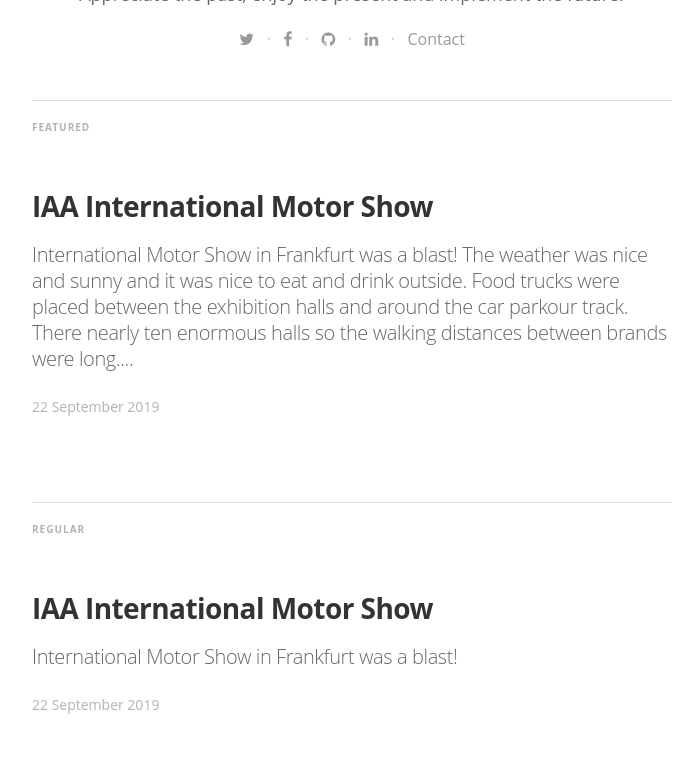
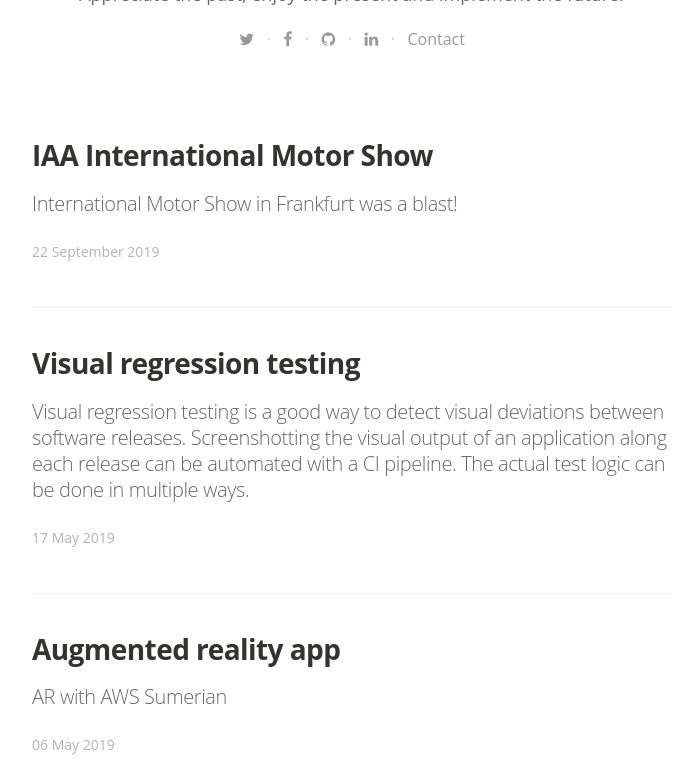
Before and after one commit to jounile/blog, a Jekyll site: the page built from index.html, in a window 1280 px wide and 900 px high, scrolled down 471 px, cut to the strip 140-900 px from the top of the window. Shown: the whole strip, without its empty margins (288-986 px from the left). Built offline with Jekyll 4.4.1, drawn with Linux system fonts in a browser that asks for light colours; nearby versions of some CDN libraries; some web fonts are replaced; the list of posts is cut into pages by our own code; some of the changed lines change nothing that is shown.

Commit message:
Improving IAA post

```diff
--- a/_posts/2019-09-22-iaa-frankfurt.markdown
+++ b/_posts/2019-09-22-iaa-frankfurt.markdown
@@ -3,7 +3,7 @@
 title:  "IAA International Motor Show"
 date:   2019-09-22 13:00:00
 categories: iaa auto
-tags: featured
+tags: iaa
 published: true
 ---
 
@@ -11,23 +11,22 @@
 
 <img src="https://s3.eu-central-1.amazonaws.com/jounileino.com-images/2019-09-22-iaa-frankfurt/outside.jpg" width="" height="">
 
-The weather was nice and sunny and it was nice to eat and drink outside. Food trucks were placed between the exhibition halls and around the car parkour track. There nearly ten enormous halls so the walking distances between brands were long.
+I visited the IAA on the second last day of the exhibition. The weather was nice and sunny. Perfect for eating outside. They had food trucks placed between the exhibition halls. In the center was a dangerous looking parkour track for cars where one could take a ride with a professional driver who would put the vehicles through tilted lanes and steap climbs.
+The area consisted of nearly ten enormous halls so the walking distances between brands were long.
 
 BMW augmented reality show was truly memorable. A large screen was placed next to a vehicle that was augmented right before the eyes of the audience.
 
-Porsche Taycan was highlighted in multiple places. Porsche had also a theatre like multimedia show on a big screen.
+Porsche Taycan electric car was highlighted in multiple places. Porsche had also a theatre like multimedia show on a big screen and a small accessories shop where you could buy Porche brand gear.
 
 <img src="https://s3.eu-central-1.amazonaws.com/jounileino.com-images/2019-09-22-iaa-frankfurt/taycan.jpg" width="" height="">
 
-Audi had a rather traditional display despite a couple of special vehicles drawing a lot of attention.
+Audi had a rather traditional display despite the A1 hanging on a wall and a couple of special vehicles that were drawing a lot of attention.
 
 <img src="https://s3.eu-central-1.amazonaws.com/jounileino.com-images/2019-09-22-iaa-frankfurt/audi.jpg" width="" height="">
 
-<a href="https://s3.eu-central-1.amazonaws.com/jounileino.com-images/2019-09-22-iaa-frankfurt/continental.mov" target="_blank">Continental</a>
+Mercedes exhibition was a clear winner in my eyes. Their whole building had a special atmosphere and the visualizations on countles screens were great.
 
-<a href="https://s3.eu-central-1.amazonaws.com/jounileino.com-images/2019-09-22-iaa-frankfurt/bmw.mov" target="_blank">BMW augmented exhibition</a>
-
-Mercedes exhibition was a clear winner in my eyes. The whole building had a special atmosphere and the visualizations were great.
+<img src="https://s3.eu-central-1.amazonaws.com/jounileino.com-images/2019-09-22-iaa-frankfurt/mese.jpg" width="" height="">
 
 <img src="https://s3.eu-central-1.amazonaws.com/jounileino.com-images/2019-09-22-iaa-frankfurt/mercedes.jpg" width="" height="">
 
@@ -35,7 +34,9 @@
 
 <img src="https://s3.eu-central-1.amazonaws.com/jounileino.com-images/2019-09-22-iaa-frankfurt/boyz.jpg" width="" height="">
 
-[IAA website][iaa-website]
+Next year we will definately gather a bigger crew and have a company trip there.
+
+Check out the [IAA website][iaa-website] for more information.
 
 <footer class="site-footer">
  <a class="subscribe" href="{{ "/feed.xml" | prepend: site.baseurl }}"> <span class="tooltip"> <i class="fa fa-rss"></i> Subscribe!</span></a>
```
